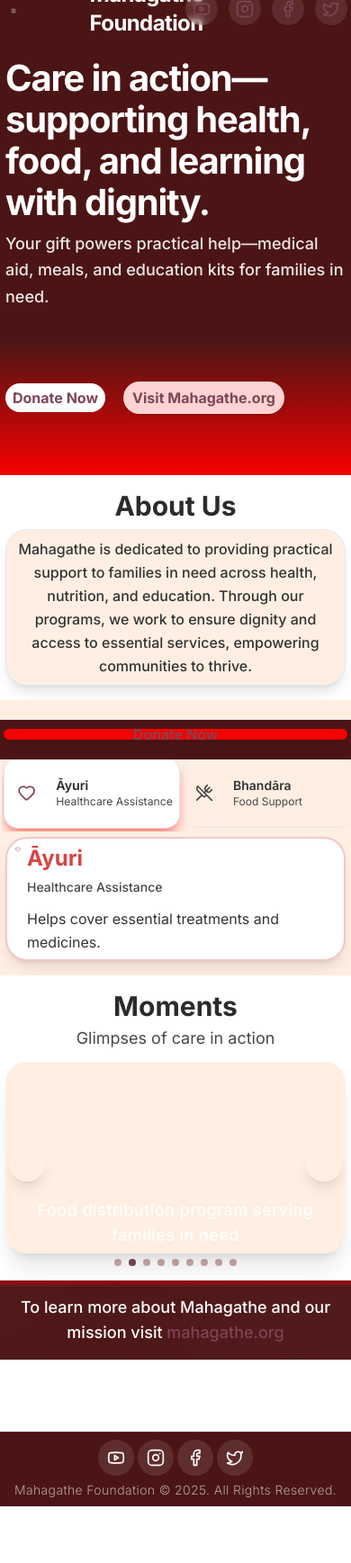
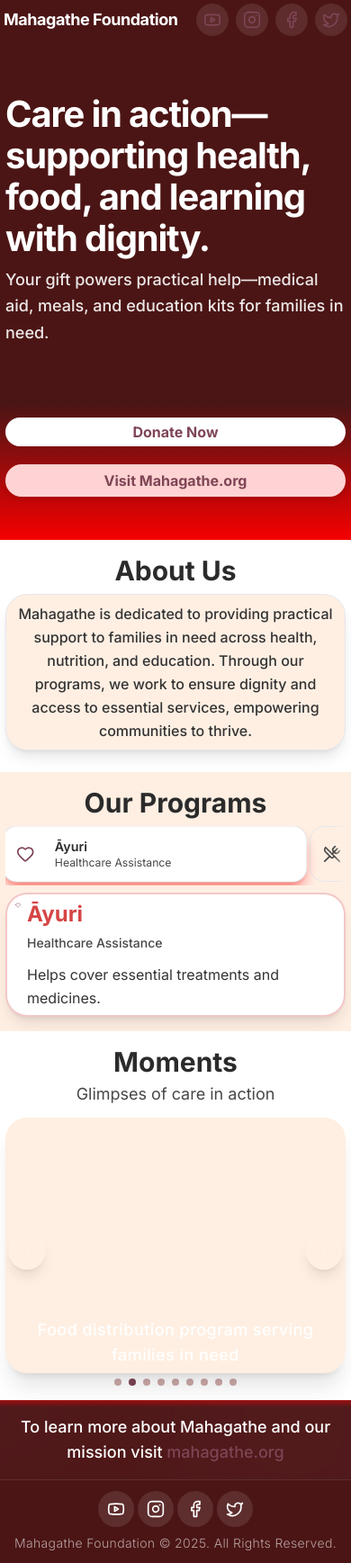
Before and after one commit to mahagatheashram-technology/mahagathe-dot-com, a Next.js app: page / in a window 390 px wide. Shown: the whole page at 90% size. Before the commit the page ends 1674 px from the top, so only its background shows below. Built offline with nearby package versions, Linux system fonts and the light colour scheme.

Commit message:
Improve mobile responsiveness and remove husky

```diff
--- a/app/(site)/page.tsx
+++ b/app/(site)/page.tsx
@@ -13,7 +13,7 @@ export default function HomePage() {
     <>
       <SkipLink />
       <Header />
-      <main id="main" className="pb-20 md:pb-0">
+      <main id="main" className="md:pb-0">
         <div id="top" />
         <Hero />
         <About />
@@ -22,7 +22,6 @@ export default function HomePage() {
         <DonateBand />
       </main>
       <Footer />
-      <MobileDonateBar />
     </>
   );
 }
--- a/components/about.tsx
+++ b/components/about.tsx
@@ -11,7 +11,7 @@ export function About() {
     <section
       ref={ref}
       id="about"
-      className={`py-16 md:py-20 bg-[var(--white)] transition-all duration-1000 ${isVisible ? "opacity-100 translate-y-0" : "opacity-0 translate-y-10"
+      className={`pt-16 pb-24 md:pt-20 md:pb-32 bg-[var(--white)] transition-all duration-1000 ${isVisible ? "opacity-100 translate-y-0" : "opacity-0 translate-y-10"
         }`}
       aria-labelledby="about-heading"
     >
--- a/components/activities.tsx
+++ b/components/activities.tsx
@@ -64,7 +64,7 @@ function Carousel() {
       onMouseLeave={() => setIsAutoPlaying(true)}
     >
       {/* Main Image Card */}
-      <div className="relative aspect-[16/9] rounded-3xl overflow-hidden shadow-xl shadow-[var(--brand-maroon-900)]/10 hover:shadow-2xl hover:shadow-[#f60000]/40 transition-all duration-500 bg-[var(--cream-70)]">
+      <div className="relative aspect-[4/3] md:aspect-[16/9] rounded-3xl overflow-hidden shadow-xl shadow-[var(--brand-maroon-900)]/10 hover:shadow-2xl hover:shadow-[#f60000]/40 transition-all duration-500 bg-[var(--cream-70)]">
         <div className="absolute inset-0 transition-opacity duration-500">
           <Image
             src={activitiesData[currentIndex].image}
--- a/components/footer.tsx
+++ b/components/footer.tsx
@@ -18,14 +18,12 @@ const socialIcons = {
 
 export function Footer() {
   return (
-    <footer className="bg-[var(--brand-maroon-900)] text-white py-8 md:py-10 border-t border-white/10">
+    <footer className="bg-[var(--brand-maroon-900)] text-white py-12 md:py-10 border-t border-white/10">
       <Container maxWidth="narrow">
-        <div className="flex flex-col items-center gap-6 md:gap-8">
-
-
-          {/* Bottom Row: Icons (Left) and Copyright (Right) */}
-          <div className="w-full flex flex-col md:flex-row items-center justify-between gap-6 md:gap-0">
-            {/* Social Icons (Left) */}
+        <div className="flex flex-col items-center gap-8">
+          {/* Bottom Row: Icons and Copyright */}
+          <div className="w-full flex flex-col md:flex-row items-center justify-between gap-8 md:gap-0">
+            {/* Social Icons */}
             <div className="flex gap-4">
               {Object.entries(siteConfig.social).map(([key, url]) => {
                 const Icon = socialIcons[key as keyof typeof socialIcons];
@@ -51,8 +49,8 @@ export function Footer() {
               })}
             </div>
 
-            {/* Copyright (Right) */}
-            <div className="text-sm text-white/60 font-light tracking-wide">
+            {/* Copyright */}
+            <div className="text-sm text-white/60 font-light tracking-wide text-center md:text-right">
               {siteConfig.name} &copy; {new Date().getFullYear()}. All Rights Reserved.
             </div>
           </div>
--- a/components/header.tsx
+++ b/components/header.tsx
@@ -15,7 +15,6 @@ const socialIcons = {
 
 export function Header() {
   const [isScrolled, setIsScrolled] = useState(false);
-  const [isMobileMenuOpen, setIsMobileMenuOpen] = useState(false);
   const [isMounted, setIsMounted] = useState(false);
 
   useEffect(() => {
@@ -42,34 +41,13 @@ export function Header() {
       )}
     >
       <div className="max-w-7xl mx-auto px-4 md:px-6">
-        <div className="relative flex items-center justify-between h-12 md:h-14">
-          {/* Mobile Menu Button (Left) */}
-          <div className="flex-1 md:hidden">
-            <button
-              className={cn(
-                "smooth p-2 rounded-full hover:bg-white/10 active:scale-95",
-                isScrolled ? "text-[var(--brand-maroon-900)]" : "text-white"
-              )}
-              onClick={() => setIsMobileMenuOpen(!isMobileMenuOpen)}
-              aria-label="Toggle menu"
-            >
-              {isMobileMenuOpen ? (
-                <X className="w-6 h-6" />
-              ) : (
-                <Menu className="w-6 h-6" />
-              )}
-            </button>
-          </div>
-
-          {/* Empty Left Spacer for Desktop */}
-          <div className="hidden md:block flex-1" />
-
-          {/* Logo (Center) */}
-          <div className="absolute left-1/2 top-1/2 -translate-x-1/2 -translate-y-1/2 flex-shrink-0">
+        <div className="flex items-center justify-between h-18 md:h-14">
+          {/* Logo (Left) */}
+          <div className="flex-shrink-0">
             <Link href="/" className="flex items-center gap-2 group">
               <span
                 className={cn(
-                  "text-2xl md:text-3xl font-bold tracking-tight transition-colors duration-300",
+                  "text-lg md:text-3xl font-bold tracking-tight transition-colors duration-300",
                   isScrolled ? "text-[var(--brand-maroon-900)]" : "text-white"
                 )}
               >
@@ -79,8 +57,7 @@ export function Header() {
           </div>
 
           {/* Social Icons (Right) */}
-          <div className="flex-1 flex justify-end items-center">
-            <div className="flex items-center gap-3 pl-4">
+          <div className="flex items-center gap-2 md:gap-3">
             {Object.entries(siteConfig.social).map(([key, url]) => {
               const Icon = socialIcons[key as keyof typeof socialIcons];
               return (
@@ -90,7 +67,7 @@ export function Header() {
                   target="_blank"
                   rel="noopener noreferrer"
                   className={cn(
-                      "smooth w-9 h-9 flex items-center justify-center rounded-full transition-all duration-300 hover:scale-110 active:scale-95",
+                    "smooth w-9 h-9 md:w-10 md:h-10 flex items-center justify-center rounded-full transition-all duration-300 hover:scale-110 active:scale-95",
                     isScrolled
                       ? "bg-[var(--brand-mauve-600)]/10 text-[var(--brand-maroon-900)] hover:bg-[var(--brand-mauve-600)]/30"
                       : "bg-white/10 text-white hover:bg-white/20 backdrop-blur-sm"
@@ -104,35 +81,6 @@ export function Header() {
           </div>
         </div>
       </div>
-      </div>
-
-      {/* Mobile Navigation Drawer */}
-      <div
-        className={cn(
-          "md:hidden overflow-hidden transition-[max-height,opacity] duration-500 ease-in-out bg-white/95 backdrop-blur-xl border-t border-white/10",
-          isMobileMenuOpen ? "max-h-screen opacity-100" : "max-h-0 opacity-0"
-        )}
-      >
-        <nav className="flex flex-col p-6 space-y-6">
-          {/* Removed Nav Links as per request */}
-          <div className="flex gap-6 justify-center pt-2">
-            {Object.entries(siteConfig.social).map(([key, url]) => {
-              const Icon = socialIcons[key as keyof typeof socialIcons];
-              return (
-                <a
-                  key={key}
-                  href={url}
-                  target="_blank"
-                  rel="noopener noreferrer"
-                  className="text-[var(--brand-maroon-900)] hover:text-[var(--brand-rose-700)] transition-colors"
-                >
-                  {Icon && <Icon className="w-6 h-6" />}
-                </a>
-              );
-            })}
-          </div>
-        </nav>
-      </div>
     </header>
   );
 }
--- a/components/hero.tsx
+++ b/components/hero.tsx
@@ -6,7 +6,7 @@ export function Hero() {
   return (
     <section
       id="hero"
-      className="relative bg-gradient-to-b from-[var(--brand-maroon-900)] from-0% via-[var(--brand-maroon-900)] via-75% to-[var(--mahagathe-red)] to-100% pb-24 md:pb-32 min-h-[600px] md:min-h-[700px] flex items-center -mt-[72px] pt-[92px] md:pt-[100px]"
+      className="relative bg-gradient-to-b from-[var(--brand-maroon-900)] from-0% via-[var(--brand-maroon-900)] via-75% to-[var(--mahagathe-red)] to-100% pb-24 md:pb-32 min-h-[600px] md:min-h-[700px] flex items-center pt-[80px] md:-mt-[72px] md:pt-[100px]"
       aria-labelledby="hero-heading"
     >
       <Container maxWidth="narrow">
@@ -25,10 +25,10 @@ export function Hero() {
           </div>
 
           {/* Buttons aligned with text start */}
-          <div className="flex flex-wrap items-center gap-5 animate-fade-in animation-delay-200">
+          <div className="flex flex-col md:flex-row items-center gap-5 animate-fade-in animation-delay-200">
             <Link
               href={siteConfig.donationUrl}
-              className="smooth elev-2 bg-[var(--white)] text-[var(--brand-maroon-900)] px-8 md:px-10 py-4 md:py-5 rounded-full font-bold text-base md:text-lg ring-1 ring-white/60 inline-flex items-center justify-center hover:elev-3 hover:-translate-y-1 hover:scale-105 active:translate-y-0 active:scale-95 focus-visible:outline-none shadow-lg shadow-black/20"
+              className="smooth elev-2 bg-[var(--white)] text-[var(--brand-maroon-900)] px-8 md:px-10 py-4 md:py-5 rounded-full font-bold text-base md:text-lg ring-1 ring-white/60 inline-flex items-center justify-center hover:elev-3 hover:-translate-y-1 hover:scale-105 active:translate-y-0 active:scale-95 focus-visible:outline-none shadow-lg shadow-black/20 w-full md:w-auto"
               aria-label="Donate Now - Opens donation portal"
             >
               Donate Now
@@ -37,7 +37,7 @@ export function Hero() {
               href="https://mahagathe.org"
               target="_blank"
               rel="noopener noreferrer"
-              className="smooth bg-[var(--pink-200)] border-2 border-[var(--pink-200)] text-[var(--brand-maroon-900)] px-8 md:px-10 py-4 md:py-5 rounded-full font-bold text-base md:text-lg inline-flex items-center justify-center hover:bg-[var(--white)] hover:border-[var(--white)] hover:-translate-y-1 hover:scale-105 active:translate-y-0 active:scale-95 focus-visible:outline-none shadow-md hover:shadow-xl"
+              className="smooth bg-[var(--pink-200)] border-2 border-[var(--pink-200)] text-[var(--brand-maroon-900)] px-8 md:px-10 py-4 md:py-5 rounded-full font-bold text-base md:text-lg inline-flex items-center justify-center hover:bg-[var(--white)] hover:border-[var(--white)] hover:-translate-y-1 hover:scale-105 active:translate-y-0 active:scale-95 focus-visible:outline-none shadow-md hover:shadow-xl w-full md:w-auto"
               aria-label="Visit Mahagathe.org"
             >
               Visit Mahagathe.org
--- a/components/programs.tsx
+++ b/components/programs.tsx
@@ -47,12 +47,12 @@ export function Programs() {
       <Container maxWidth="narrow">
         <h2
           id="programs-heading"
-          className="text-4xl md:text-5xl font-bold text-[var(--ink-strong)] text-center mb-8 md:mb-10 animate-slide-up"
+          className="text-3xl md:text-4xl lg:text-5xl font-bold text-[var(--ink-strong)] text-center mb-8 md:mb-10 animate-slide-up"
         >
           Our Programs
         </h2>
         <div
-          className="mt-6 md:mt-8 grid gap-6 md:gap-8 md:grid-cols-[minmax(0,260px)_minmax(0,1fr)] items-stretch animate-fade-in animation-delay-200"
+          className="mt-8 md:mt-8 grid gap-8 md:gap-8 md:grid-cols-[minmax(0,260px)_minmax(0,1fr)] items-stretch animate-fade-in animation-delay-200"
           onMouseEnter={() => setIsHovered(true)}
           onMouseLeave={() => setIsHovered(false)}
         >
@@ -74,8 +74,9 @@ interface ProgramTabsProps {
 
 function ProgramTabs({ activeIndex, onChange }: ProgramTabsProps) {
   return (
+    <div className="relative w-full overflow-hidden">
       <div
-      className="flex md:flex-col gap-4 overflow-x-auto md:overflow-visible pb-1 md:pb-0 -mx-4 px-4 md:mx-0 md:px-0"
+        className="flex md:flex-col gap-6 overflow-x-auto md:overflow-visible pb-4 md:pb-0 scrollbar-hide -mx-4 px-4 md:mx-0 md:px-0"
         role="tablist"
         aria-label="Program selector"
       >
@@ -89,8 +90,8 @@ function ProgramTabs({ activeIndex, onChange }: ProgramTabsProps) {
               type="button"
               onClick={() => onChange(index)}
               className={cn(
-              "flex items-center gap-3 rounded-2xl border px-4 py-3 text-left transition-all duration-300",
-              "min-w-[12rem] md:min-w-0",
+                "flex items-center gap-3 rounded-2xl border px-4 py-2.5 text-left transition-all duration-300 flex-shrink-0",
+                "w-[85vw] sm:w-[300px] md:w-auto",
                 isActive
                   ? "bg-[var(--white)] border-[var(--brand-rose-700)]/60 shadow-lg shadow-[#f60000]/40 scale-[1.02]"
                   : "bg-[var(--white)]/70 border-[var(--neutral-200)]/70 hover:bg-[var(--white)] hover:shadow-md hover:shadow-[#f60000]/40 hover:-translate-y-0.5"
@@ -128,6 +129,9 @@ function ProgramTabs({ activeIndex, onChange }: ProgramTabsProps) {
             </button>
           );
         })}
+      </div>
+      {/* Fade Mask for Mobile */}
+      <div className="absolute right-0 top-0 bottom-0 w-12 bg-gradient-to-l from-[var(--cream-60)] to-transparent pointer-events-none md:hidden" />
     </div>
   );
 }
--- a/package.json
+++ b/package.json
@@ -9,8 +9,7 @@
     "start": "next start",
     "lint": "next lint",
     "format": "prettier --write .",
-    "format:check": "prettier --check .",
-    "prepare": "husky"
+    "format:check": "prettier --check ."
   },
   "repository": {
     "type": "git",
```
Also changed, not shown: 1 other file (tests, documents, lock files or other folders). Lines whose indentation alone changed are shown as unchanged.
